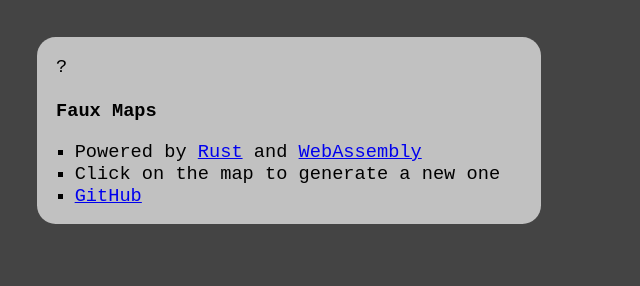
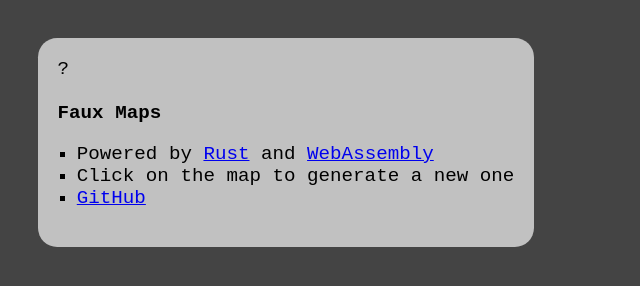
Before and after one commit to mjs/faux-maps, a website built with webpack: page static/index.html in a window 1280 px wide. In both pictures the pointer is over the element 62 px from the left and 65 px from the top of the page. Shown: the top 286 px of the page, without its empty margins (0-640 px from the left). Built offline with nearby package versions, Linux system fonts and the light colour scheme.

Commit message:
More consistent help icon size on different displays

```diff
--- a/static/styles/style.css
+++ b/static/styles/style.css
@@ -7,12 +7,12 @@
   z-index: 2;
   left: 2em;
   top: 2em;
+  width: 0.8em;
   height: 1em;
-  width: 0.7em;
   background-color: #ffffffaa;
   padding: 1em;
   font-family: monospace;
-  font-size: 14pt;
+  font-size: 1.5vmax;
   border-radius: 1em;
   overflow: hidden;
 }
@@ -23,8 +23,7 @@
   list-style-type: square;
 }
 
-#help-icon:hover {
-  height: 8em;
-  width: 25em;
-
+#help-icon:hover, #help-icon:active {
+  width: max-content;
+  height: max-content;
 }
```
